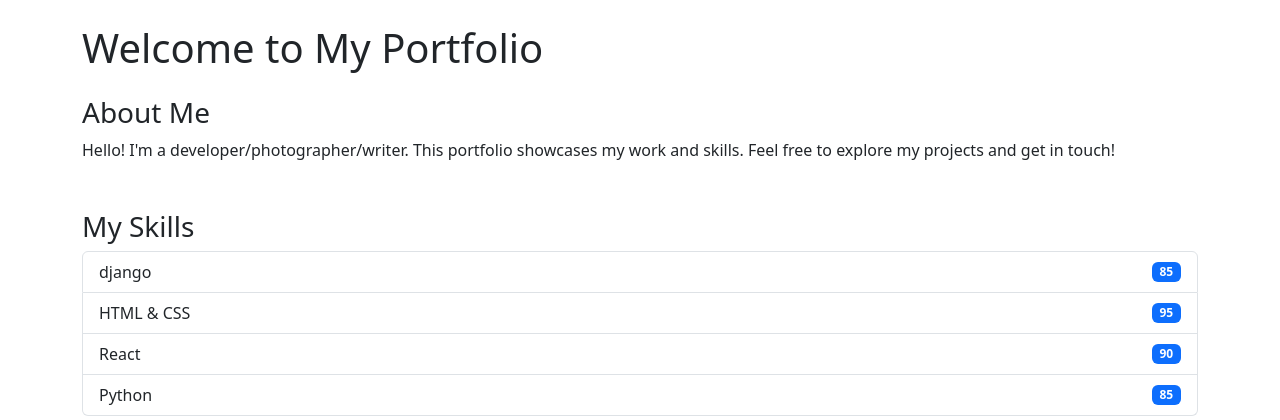
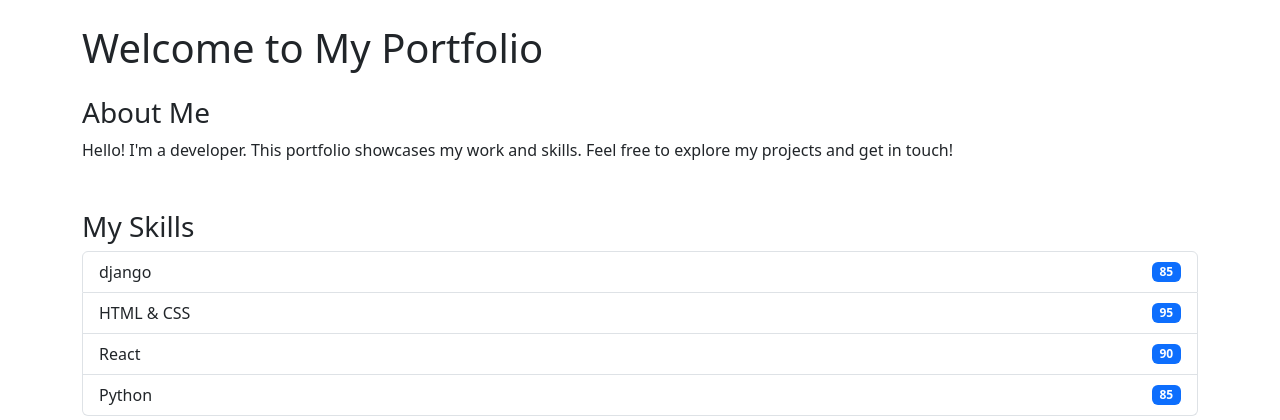
Before and after one commit to sugandv21/django_3108_Portfolio, a Django app: page / in a window 1280 px wide. Shown: the part 56-476 px from the top of the page. Run offline with Django 5.2, Linux system fonts and the light colour scheme; data comes from the database, SQL or seed files in the repository.

Commit message:
Update home.html

```diff
--- a/portfolio/templates/portfolio/layout/home.html
+++ b/portfolio/templates/portfolio/layout/home.html
@@ -6,7 +6,7 @@
   <!-- About Section -->
   <div class="mb-5">
     <h3>About Me</h3>
-    <p>Hello! I'm a developer/photographer/writer. This portfolio showcases my work and skills.
+    <p>Hello! I'm a developer. This portfolio showcases my work and skills.
        Feel free to explore my projects and get in touch!</p>
   </div>
 
```
